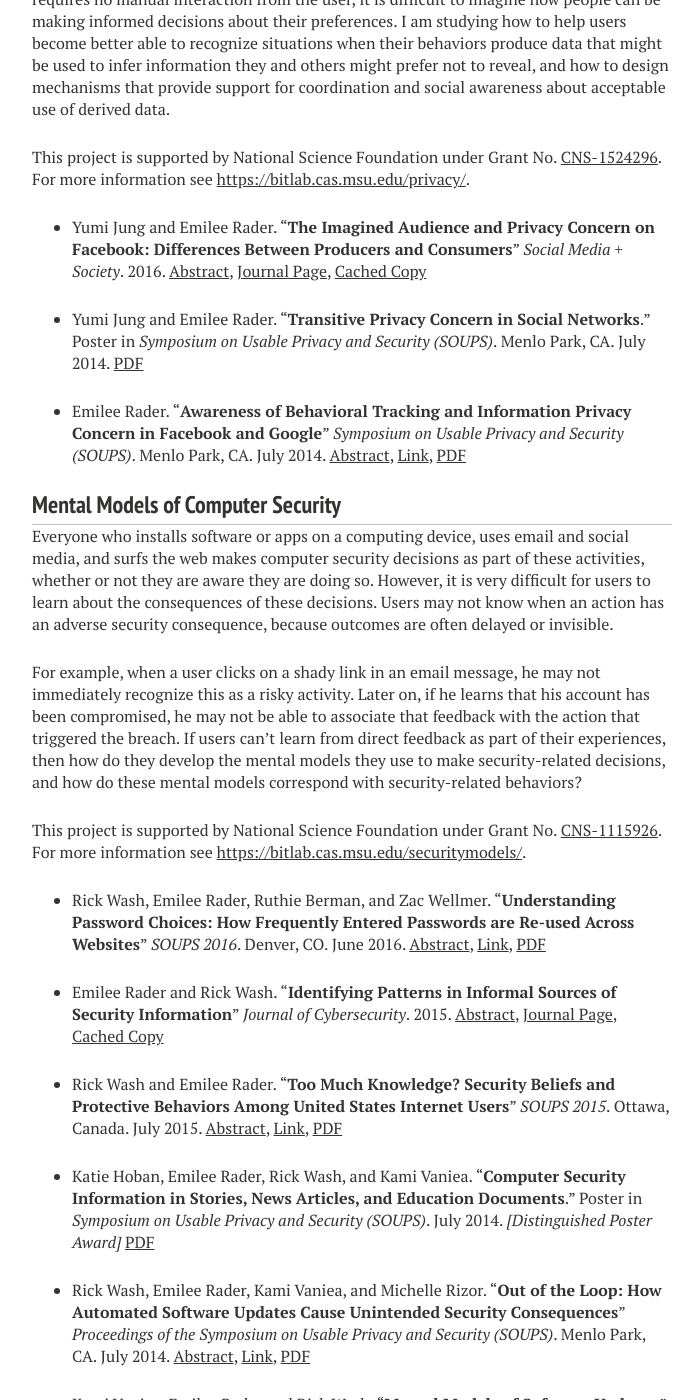
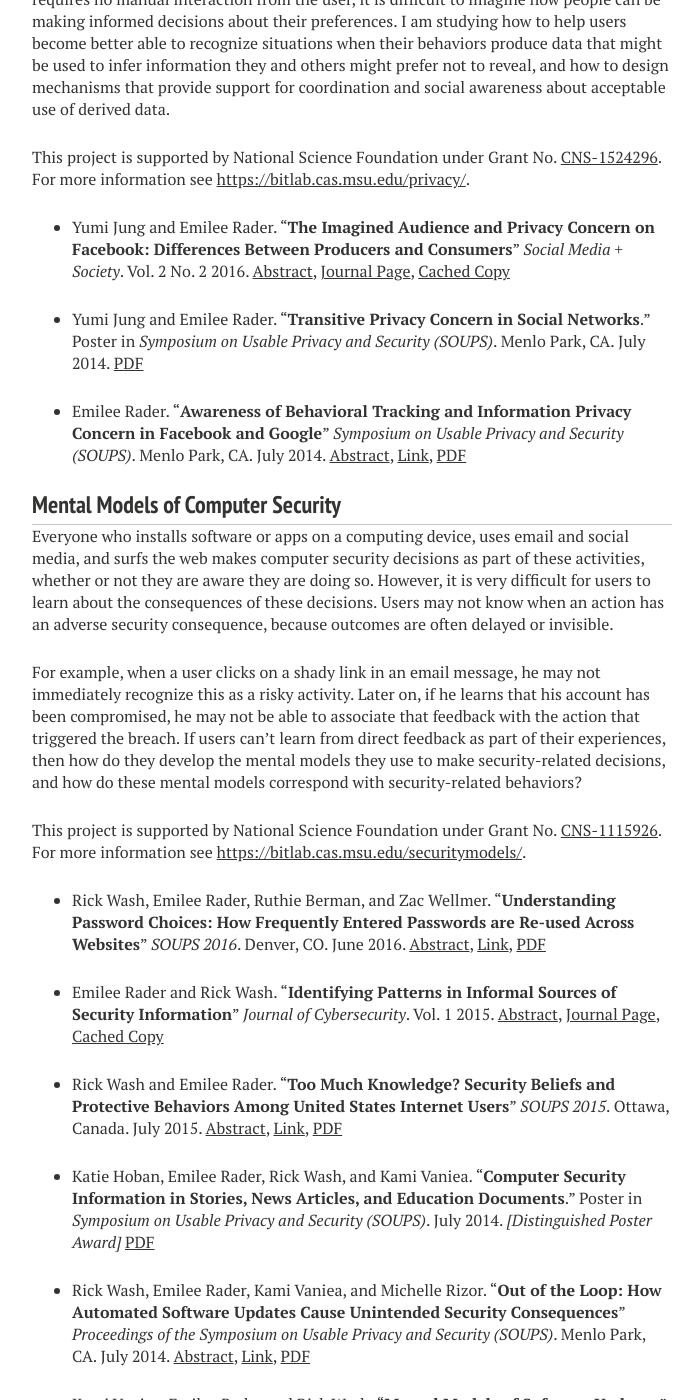
Before and after one commit to bierdoctor/bierdoctor.github.io, a Jekyll site: the page built from projects/index.md, in a window 1280 px wide and 1400 px high, scrolled down 1668 px. Shown: the whole window, without its empty margins (288-988 px from the left). Built offline with Jekyll 4.4.1, drawn with Linux system fonts in a browser that asks for light colours; nearby versions of some CDN libraries.

Commit message:
update volume and number for other two journal papers

```diff
--- a/_posts/2015-09-29-security-sources.md
+++ b/_posts/2015-09-29-security-sources.md
@@ -7,6 +7,8 @@ title: Identifying Patterns in Informal Sources of Security Information
 author: Emilee Rader and Rick Wash
 journal: Journal of Cybersecurity
 year: 2015
+volume: 1
+issue: 1
 abstract: yes
 file: "cybsec.tyv008.full.pdf"
 link: "http://cybersecurity.oxfordjournals.org/content/early/2015/12/01/cybsec.tyv008.abstract?ijkey=zXmqzaCZUp0bJeD&keytype=ref"
--- a/_posts/2016-02-20-imagined-audience-privacy-concern.md
+++ b/_posts/2016-02-20-imagined-audience-privacy-concern.md
@@ -7,6 +7,8 @@ title: "The Imagined Audience and Privacy Concern on Facebook: Differences Betwe
 author: Yumi Jung and Emilee Rader
 journal: "Social Media + Society"
 year: 2016
+volume: 2
+number: 2
 abstract: yes
 file: "SocialMedia+Society-2016-Jung-Rader.pdf"
 link: "http://sms.sagepub.com/content/2/2/2056305116644615.abstract"
```
